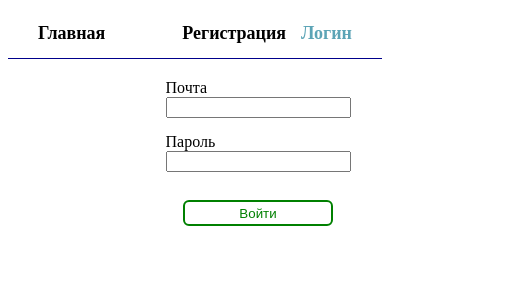
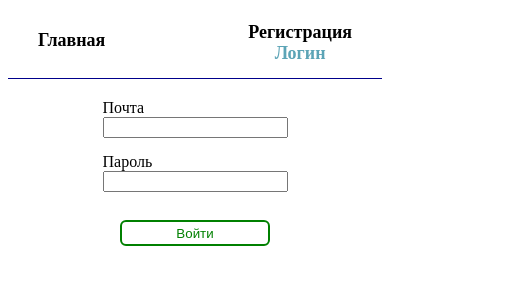
Before and after one commit to Olga-Konopleva/goit-react-hw-09-phonebook, a React (Create React App) app: page /login in a window 390 px wide. Shown: the top 300 px of the page, 508 px wide, since content can reach past the window. Built offline with nearby package versions, Linux system fonts and the light colour scheme.

Commit message:
добавлена адаптивка для мобильных устройств

```diff
--- a/src/components/AppBar/AppBar.module.scss
+++ b/src/components/AppBar/AppBar.module.scss
@@ -1,10 +1,15 @@
+@import '../../styles/mixins';
+
 .header {
   display: flex;
   justify-content: space-between;
   border-bottom: 1px solid darkblue;
   align-items: center;
-  height: 50px;
+  height: 70px;
   margin-bottom: 20px;
   padding-left: 30px;
   padding-right: 30px;
+  @include for-size(tablet) {
+    height: 50px;
+  }
 }
--- a/src/components/AppBar/AuthNav/AuthNav.js
+++ b/src/components/AppBar/AuthNav/AuthNav.js
@@ -3,7 +3,7 @@ import styles from './AuthNav.module.scss';
 
 const AuthNav = () => {
   return (
-    <div>
+    <div className={styles.authNavContainer}>
       <NavLink
         to="/register"
         className={styles.nav_link}
--- a/src/components/AppBar/AuthNav/AuthNav.module.scss
+++ b/src/components/AppBar/AuthNav/AuthNav.module.scss
@@ -1,10 +1,24 @@
+@import '../../../styles/mixins';
+
+.authNavContainer {
+  display: flex;
+  flex-direction: column;
+  align-items: center;
+  @include for-size(tablet) {
+    flex-direction: row;
+  }
+}
+
 .nav_link {
   text-decoration: none;
   font-weight: 700;
   font-size: 18px;
   color: black;
   &:not(:last-child) {
-    margin-right: 15px;
+    margin-right: 0;
+    @include for-size(tablet) {
+      margin-right: 15px;
+    }
   }
   &:hover,
   &:focus {
--- a/src/components/AppBar/UserMenu/UserMenu.js
+++ b/src/components/AppBar/UserMenu/UserMenu.js
@@ -13,13 +13,17 @@ const Button = styled.button`
   color: #3f3f3f;
   width: 100px;
   height: 30px;
-  margin-left: 1em;
+  margin-left: 0;
   padding: 0.25em 1em;
   font-weight: 700;
 
   &:hover {
     background: LemonChiffon;
   }
+  @include for-size(tablet) {
+    margin-left: 1em;
+  }
+}
 `;
 
 const UserMenu = () => {
@@ -29,7 +33,7 @@ const UserMenu = () => {
 
   return (
     <div className={styles.userMenu}>
-      <p className={styles.user}>{email}</p>
+      <p className={styles.userName}>{email}</p>
       <Button type="button" onClick={onLogout}>
         Выйти
       </Button>
--- a/src/components/AppBar/UserMenu/UserMenu.module.scss
+++ b/src/components/AppBar/UserMenu/UserMenu.module.scss
@@ -1,9 +1,20 @@
+@import '../../../styles/mixins';
+
 .userMenu {
   display: flex;
   align-items: center;
+  flex-direction: column;
+  @include for-size(tablet) {
+    flex-direction: row;
+  }
 }
 
-.user {
-  margin-right: 15px;
+.userName {
+  margin-right: 0;
   font-size: 18px;
+  margin-bottom: 5px;
+  margin-top: 0;
+  @include for-size(tablet) {
+    margin-right: 15px;
+  }
 }
--- a/src/components/Navigation/Navigation.js
+++ b/src/components/Navigation/Navigation.js
@@ -7,7 +7,7 @@ const Navigation = () => {
   const isAutendicated = useSelector(getAutendicated);
 
   return (
-    <nav>
+    <nav className={styles.nav}>
       <NavLink
         className={styles.nav_link}
         activeClassName={styles.nav_linkActive}
--- a/src/components/Navigation/Navigation.module.scss
+++ b/src/components/Navigation/Navigation.module.scss
@@ -1,8 +1,20 @@
+@import '../../styles/mixins';
+
+.nav {
+  display: flex;
+  align-items: start;
+  flex-direction: column;
+  @include for-size(tablet) {
+    flex-direction: row;
+  }
+}
+
 .nav_link {
   text-decoration: none;
   font-weight: 700;
   font-size: 18px;
   color: black;
+  margin-bottom: 5px;
   &:not(:last-child) {
     margin-right: 15px;
   }
@@ -10,6 +22,9 @@
   &:focus {
     text-decoration: underline;
   }
+  @include for-size(tablet) {
+    margin-bottom: 0;
+  }
 }
 
 .nav_linkActive {
--- /dev/null
+++ b/src/styles/_mixins.scss
@@ -0,0 +1,30 @@
+@mixin for-size($range) {
+  $mobile: 480px;
+  $tablet: 768px;
+  $desktop: 1200px;
+  @if $range == mobile {
+    @media (min-width: $mobile) {
+      @content;
+    }
+  } @else if $range == mobile-only {
+    @media (max-width: #{$tablet - 1}) {
+      @content;
+    }
+  } @else if $range == mobile-tablet {
+    @media (min-width: $mobile) and (max-width: #{$tablet - 1}) {
+      @content;
+    }
+  } @else if $range == tablet {
+    @media (min-width: $tablet) {
+      @content;
+    }
+  } @else if $range == tablet-only {
+    @media (min-width: $tablet) and (max-width: #{$desktop - 1}) {
+      @content;
+    }
+  } @else if $range == desktop {
+    @media (min-width: $desktop) {
+      @content;
+    }
+  }
+}
--- a/src/views/LoginView.module.scss
+++ b/src/views/LoginView.module.scss
@@ -15,7 +15,5 @@
   //   }
 }
 
-.container {
-  margin: 0 auto;
-  width: 500px;
-}
+// .container {
+// }
```
Also changed, not shown: 30 other files (tests, documents, lock files or other folders).
